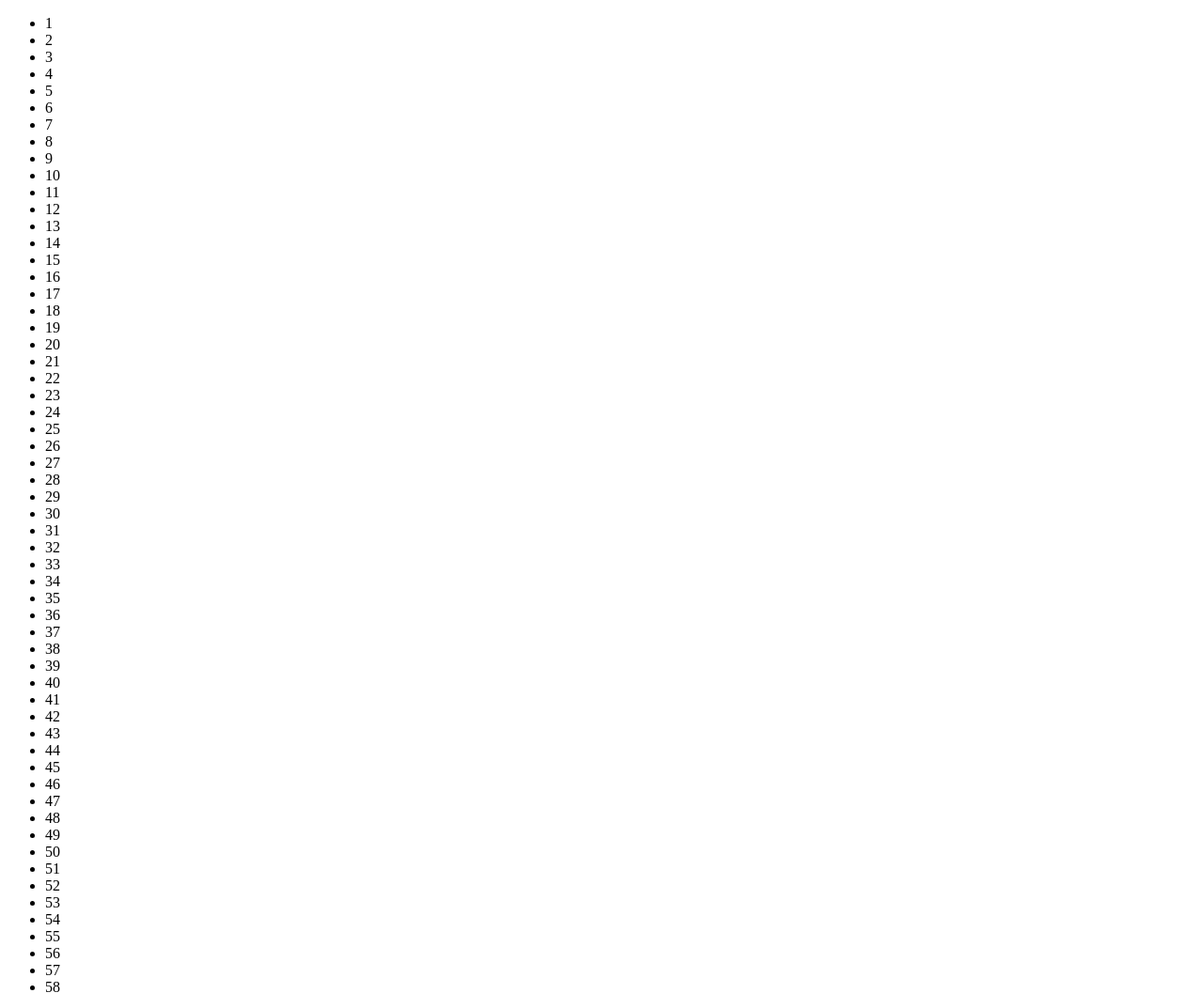
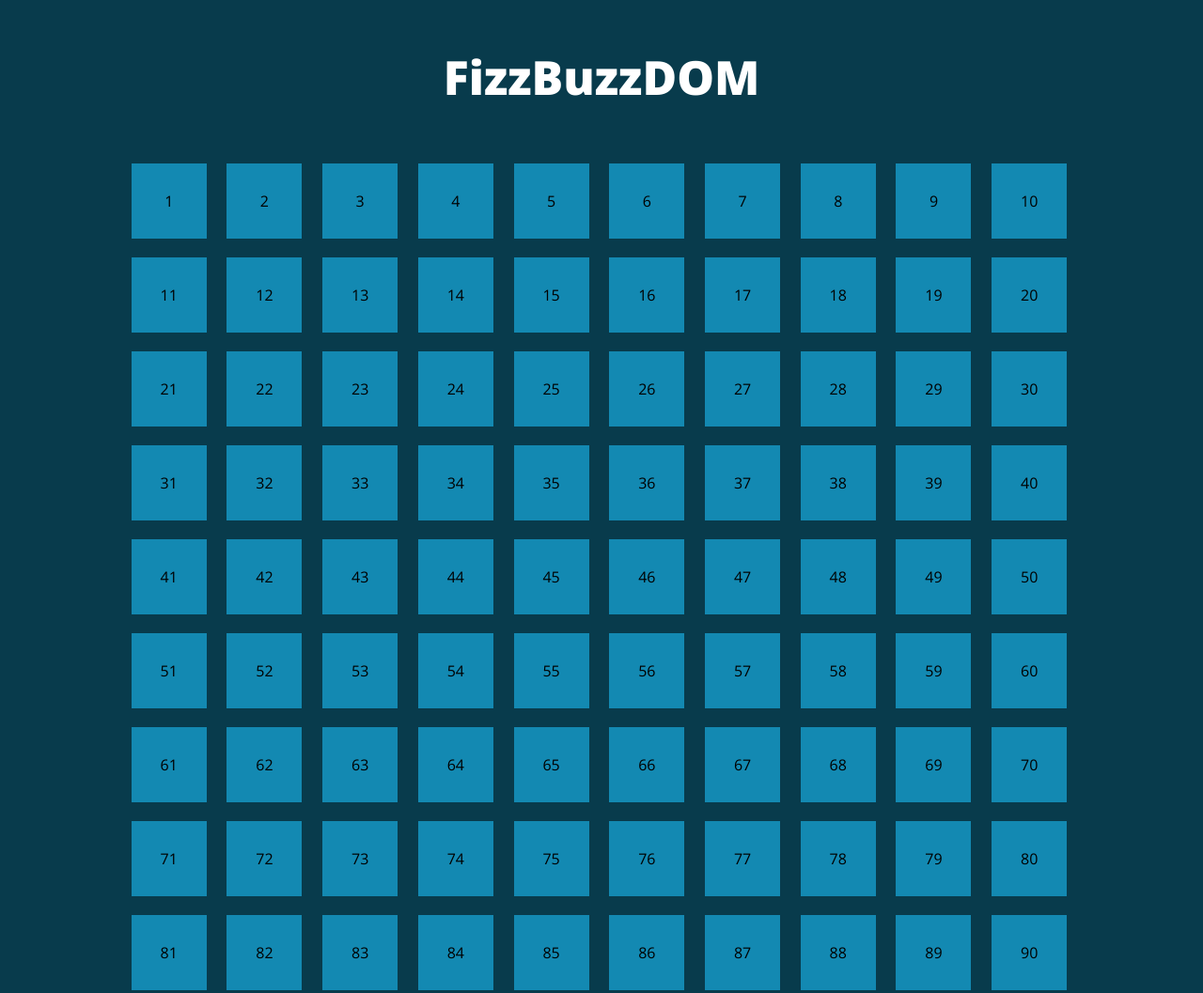
Before and after one commit to ElenaLj/js-fizzbuzzdom, a plain HTML site: page index.html in a window 1280 px wide. Shown: the top 1057 px of the page at 94% size. Drawn offline with nearby package versions, Linux system fonts and the light colour scheme; a web font is replaced by a local one.

Commit message:
insert css

```diff
--- a/css/style.css
+++ b/css/style.css
@@ -0,0 +1,46 @@
+/* *** commons *** */
+
+* {
+    margin: 0;
+    padding: 0;
+    box-sizing: border-box;
+}
+
+body {
+    font-family: 'Open Sans', sans-serif;
+    background-color: #083b4c;
+}
+
+.container {
+    width: 80%;
+    margin: 0 auto;
+}
+
+.container h1 {
+    margin: 3rem 0;
+    color: white;
+    font-size: 50px;
+    font-weight: 900;
+    text-align: center;
+}
+
+.container ul {
+    width: calc(100% - 5px);
+    list-style: none;
+    display: flex;
+    flex-wrap: wrap;
+    justify-content: space-evenly;
+}
+
+.container ul li {
+    display: flex;
+    justify-content: center;
+    align-items: center;
+}
+
+.box {
+    margin: 10px 10px;
+    width: 80px;
+    height: 80px;
+    background-color: #1389b2;
+}
--- a/index.html
+++ b/index.html
@@ -6,9 +6,15 @@
     <meta name="viewport" content="width=device-width, initial-scale=1.0">
     <title>Fizz-Buzz</title>
     <link rel="stylesheet" href="css/style.css">
+    <link rel="preconnect" href="https://fonts.googleapis.com">
+    <link rel="preconnect" href="https://fonts.gstatic.com" crossorigin>
+    <link href="https://fonts.googleapis.com/css2?family=Mohave:wght@300;700&family=Open+Sans:wght@300;800&family=Oswald:wght@200;700&family=Roboto:wght@300;900&display=swap" rel="stylesheet">
 </head>
 <body>
-    <ul class="number"></ul>
+    <div class="container">
+        <h1>FizzBuzzDOM</h1>
+        <ul class="number"></ul>
+    </div>
 
     <!-- javascript -->
     <script src="js/script.js"></script>
```
